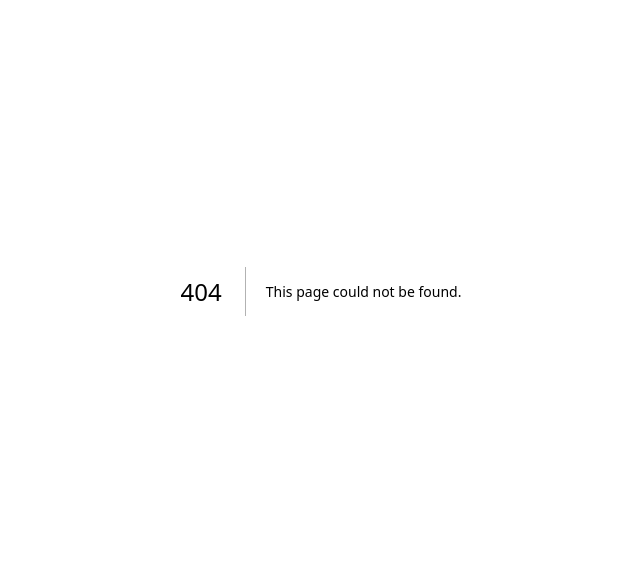
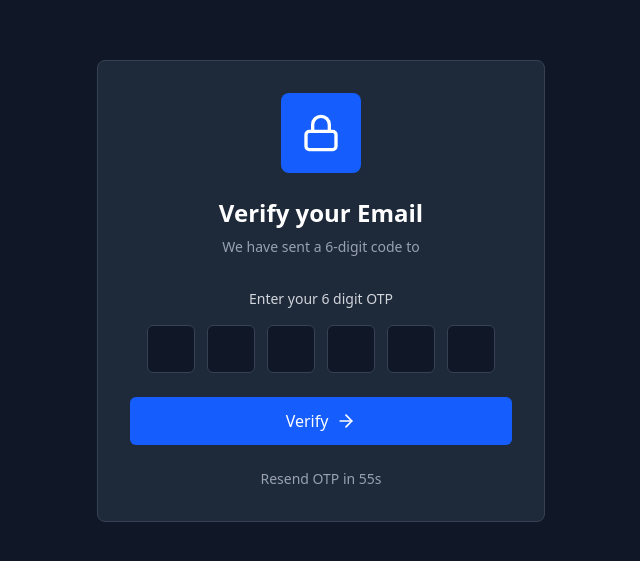
Before and after one commit to KashishAgrahari23/Mesh_Talk, a Next.js app in the folder client/: page /verify in a window 1280 px wide. Before the commit this address had no page. Shown: the part 109-670 px from the top of the page, without its empty margins (319-959 px from the left). Built offline with nearby package versions, Linux system fonts and the light colour scheme.

Commit message:
verify otp page done

```diff
--- a/client/src/app/login/page.tsx
+++ b/client/src/app/login/page.tsx
@@ -1,6 +1,6 @@
 "use client"
 import React, { useState } from "react";
-import { Mail } from "lucide-react";
+import { ArrowRight, Loader2, Mail } from "lucide-react";
 import { useRouter } from "next/navigation";
 import axios from "axios";
 
@@ -9,17 +9,17 @@ const [email, setEmail] = useState<string>("");
     const [loading, setLoading] = useState<boolean>(false);
     const router = useRouter()
 
-const handleSubmit = async(e: React.FormEvent<HTMLElement>) : Promise<void>=> {
+    const handleSubmit = async (e: React.FormEvent<HTMLFormElement>): Promise<void> => {
         e.preventDefault();
         console.log("Email submitted:", email);
         setLoading(true)
         try {
-    const {data} = await axios.post(`http://localhost:5000/api/v1/login` , {email})
+            const { data } = await axios.post(`http://localhost:8080/api/v1/login`, { email })
             alert(data.message)
             router.push(`/verify?email=${email}`)
-} catch (error:any) {
-    alert(error.response.data.message)
-} finally{
+        } catch (error: any) {
+            alert(error?.response?.data?.message || "Server not reachable")
+        } finally {
             setLoading(false)
         }
     };
@@ -35,10 +35,10 @@ return (
                         </div>
 
                         <h1 className="text-2xl font-semibold text-white mb-2">
-            Welcome Back
+                            Welcome To MeshTalk
                         </h1>
                         <p className="text-gray-400 text-sm">
-            Enter your email to receive OTP
+                            Enter your email to continue your journey
                         </p>
                     </div>
 
@@ -61,13 +61,25 @@ return (
 
                         <button
                             type="submit"
-            className="w-full bg-blue-600 hover:bg-blue-700 text-white font-medium py-3 rounded-md transition"
+                            disabled={loading}
+                            className="w-full bg-blue-600 hover:bg-blue-700 text-white font-medium py-3 rounded-md transition disabled:opacity-50 disabled:cursor-not-allowed flex items-center justify-center"
                         >
-            Send OTP
+                            {loading ? (
+                                <div className="flex items-center justify-center gap-2">
+                                    <Loader2 className="w-5 h-5 animate-spin" />
+                                    Sending OTP to your mail...
+                                </div>
+                            ) : (
+                                <div className="flex items-center justify-center gap-2">
+                                    <span>Send Verification Code</span>
+                                    <ArrowRight className="w-5 h-5" />
+                                </div>
+                            )}
                         </button>
                     </form>
                 </div>
             </div>
         </div>
-)}
+    )
+}
 export default LoginPage;
--- /dev/null
+++ b/client/src/app/verify/page.tsx
@@ -0,0 +1,225 @@
+"use client"
+
+import React, { useEffect, useRef, useState } from "react"
+import { useRouter, useSearchParams } from "next/navigation"
+import axios from "axios"
+import { ArrowRight, Loader2, Lock } from "lucide-react"
+
+const VerifyPage = () => {
+
+  const [loading, setLoading] = useState(false)
+  const [otp, setOtp] = useState<string[]>(["","","","","",""])
+  const [error, setError] = useState("")
+  const [timer, setTimer] = useState(60)
+
+  const inputRefs = useRef<(HTMLInputElement | null)[]>([])
+
+  const router = useRouter()
+  const searchParam = useSearchParams()
+  const email: string = searchParam.get("email") || ""
+
+  useEffect(()=>{
+    if(timer > 0){
+      const interval = setInterval(()=>{
+        setTimer(prev => prev - 1)
+      },1000)
+
+      return () => clearInterval(interval)
+    }
+  },[timer])
+
+
+  const handleInputChange = (index:number, value:string):void => {
+
+    if(value.length > 1) return
+
+    const newOtp = [...otp]
+    newOtp[index] = value
+    setOtp(newOtp)
+
+    setError("")
+
+    if(value && index < 5){
+      inputRefs.current[index+1]?.focus()
+    }
+  }
+
+
+  const handleKeyDown = (
+    index: number,
+    e: React.KeyboardEvent<HTMLInputElement>
+  ): void => {
+
+    if (e.key === "Backspace" && !otp[index] && index > 0) {
+      inputRefs.current[index - 1]?.focus()
+    }
+
+    if (e.key === "ArrowLeft" && index > 0) {
+      inputRefs.current[index - 1]?.focus()
+    }
+
+    if (e.key === "ArrowRight" && index < 5) {
+      inputRefs.current[index + 1]?.focus()
+    }
+  }
+
+
+  const handlePaste = (e: React.ClipboardEvent<HTMLInputElement>): void => {
+    e.preventDefault()
+
+    const pastedData = e.clipboardData.getData("text").trim()
+
+    if (!/^\d+$/.test(pastedData)) return
+
+    const digits = pastedData.slice(0,6).split("")
+
+    const newOtp = [...otp]
+
+    digits.forEach((digit,index)=>{
+      newOtp[index] = digit
+    })
+
+    setOtp(newOtp)
+
+    const lastIndex = digits.length - 1
+    inputRefs.current[lastIndex]?.focus()
+  }
+
+
+  const handleSubmit = async (e: React.FormEvent<HTMLFormElement>) => {
+    e.preventDefault()
+
+    const enteredOtp = otp.join("")
+
+    if(enteredOtp.length !== 6){
+      setError("Please enter the complete OTP")
+      return
+    }
+
+    try{
+
+      setLoading(true)
+
+      const {data} = await axios.post(
+        "http://localhost:8080/api/v1/verify",
+        {
+          email,
+          otp: enteredOtp
+        }
+      )
+
+      localStorage.setItem("token",data.token)
+
+      router.push("/chat")
+
+    }catch(error:any){
+
+      setError(error?.response?.data?.message || "Verification failed")
+
+    }finally{
+      setLoading(false)
+    }
+  }
+
+
+  return (
+    <div className="min-h-screen bg-gray-900 flex items-center justify-center p-4">
+
+      <div className="max-w-md w-full">
+
+        <div className="bg-gray-800 border border-gray-700 rounded-lg p-8">
+          <div className="text-center mb-8">
+
+            <div className="mx-auto w-20 h-20 bg-blue-600 rounded-lg flex items-center justify-center mb-6">
+              <Lock size={40} className="text-white"/>
+            </div>
+
+            <h1 className="text-2xl font-semibold text-white mb-2">
+              Verify your Email
+            </h1>
+
+            <p className="text-gray-400 text-sm">
+              We have sent a 6-digit code to
+            </p>
+
+            <p className="text-blue-400 font-medium">
+              {email}
+            </p>
+
+          </div>
+
+          <form onSubmit={handleSubmit} className="space-y-6">
+
+
+            <div>
+
+              <label className="block text-gray-300 text-sm mb-4 text-center">
+                Enter your 6 digit OTP
+              </label>
+
+              <div className="flex justify-center space-x-3">
+
+                {otp.map((digit,index)=>(
+                  <input
+                    key={index}
+                    type="text"
+                    maxLength={1}
+                    value={digit}
+                    ref={(el)=>{inputRefs.current[index] = el}}
+                    onChange={(e)=>handleInputChange(index,e.target.value)}
+                    onKeyDown={(e)=>handleKeyDown(index,e)}
+                    onPaste={index==0?handlePaste:undefined}
+                    className="w-12 h-12 text-center text-lg bg-gray-900 border border-gray-700 rounded-md text-white focus:outline-none focus:border-blue-500"
+                  />
+                ))}
+
+              </div>
+
+              {error && (
+                <p className="text-red-400 text-sm text-center mt-3">
+                  {error}
+                </p>
+              )}
+
+            </div>
+
+            <button
+              type="submit"
+              disabled={loading}
+              className="w-full bg-blue-600 hover:bg-blue-700 text-white font-medium py-3 rounded-md transition disabled:opacity-50 disabled:cursor-not-allowed flex items-center justify-center"
+            >
+
+              {loading ? (
+
+                <div className="flex items-center gap-2">
+                  <Loader2 className="w-5 h-5 animate-spin"/>
+                  Verifying...
+                </div>
+
+              ) : (
+
+                <div className="flex items-center gap-2">
+                  <span>Verify</span>
+                  <ArrowRight className="w-5 h-5"/>
+                </div>
+
+              )}
+
+            </button>
+
+            <p className="text-center text-gray-400 text-sm">
+              {timer > 0
+                ? `Resend OTP in ${timer}s`
+                : "You can request a new OTP"}
+            </p>
+
+
+          </form>
+
+        </div>
+      </div>
+    </div>
+  )
+}
+
+export default VerifyPage
```
Lines whose indentation alone changed are shown as unchanged.
